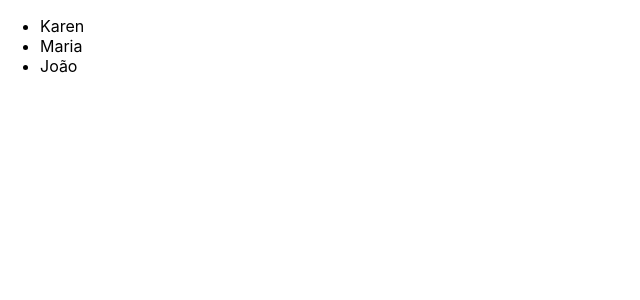
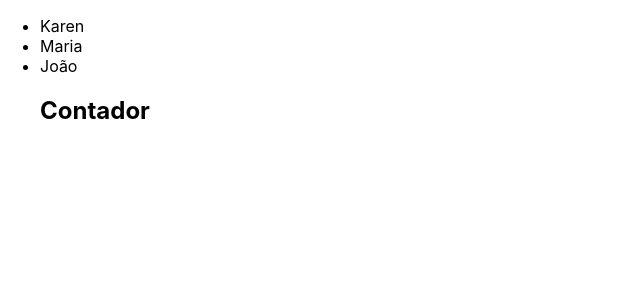
Before and after one commit to jleandrodev/treinaweb, a React (Create React App) app in the folder treinaweb/formacao-react/2-componentes/3-propriedades-estados/: page / in a window 1280 px wide. Shown: the top 300 px of the page, without its empty margins (0-640 px from the left). Built offline with nearby package versions, Linux system fonts and the light colour scheme; the HTML template or start-up script is replaced by a standard one.

Commit message:
Acessando elementos filhos

```diff
--- a/treinaweb/formacao-react/2-componentes/3-propriedades-estados/src/App.js
+++ b/treinaweb/formacao-react/2-componentes/3-propriedades-estados/src/App.js
@@ -10,6 +10,7 @@ function Lista(props) {
       <li>Karen</li>
       <li>Maria</li>
       <li>João</li>
+      {props.children}
     </React.Fragment>
   )
 }
@@ -19,7 +20,9 @@ function App() {
   return (
     <div className="App">
       <ul>
-        <Lista />
+        <Lista>
+          <h2>Contador</h2>
+        </Lista>
       </ul>
     </div>
   );
```
